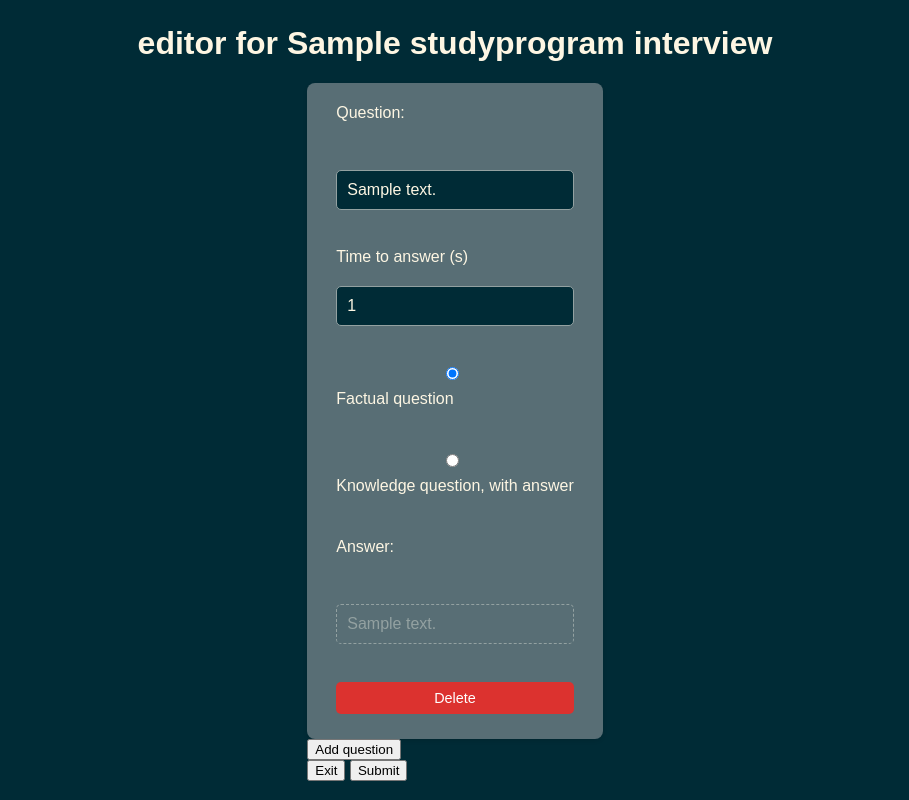
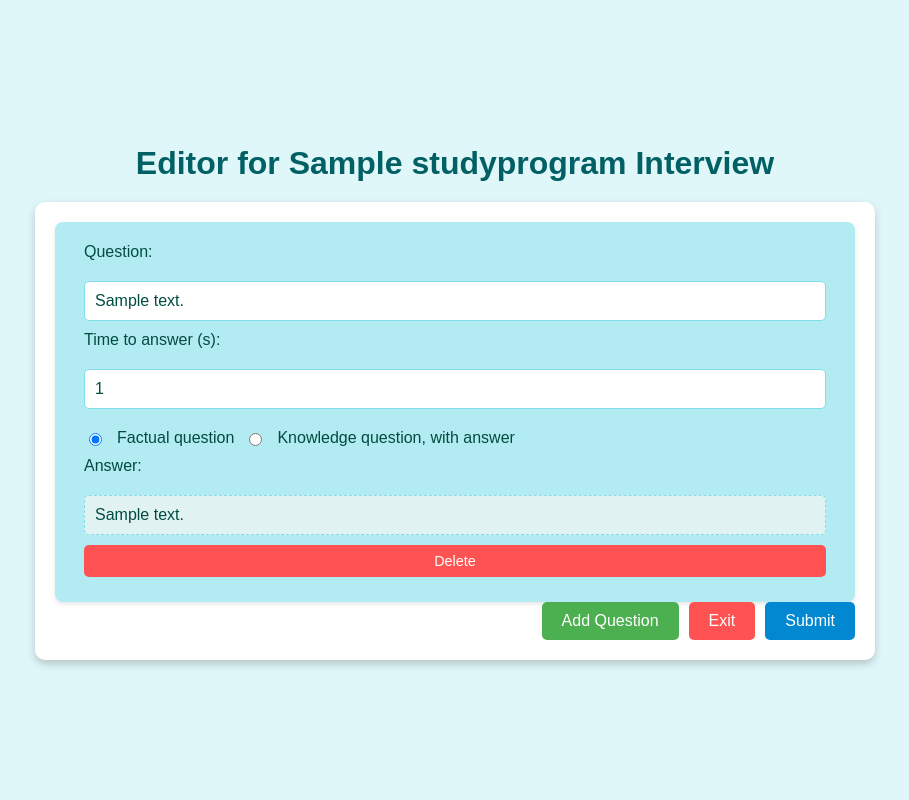
Before and after one commit to AP2424/AInterview, a Django app: page /interviewEditor/000/ in a window 1280 px wide. Shown: the whole page, without its empty margins (185-1094 px from the left). Run offline with Django 5.2, Linux system fonts and the light colour scheme; tables that the repository leaves empty hold one stand-in row (values such as "Sample post"); parts of the project's set-up code (start-up, migrations or seed data) failed here and were passed over.

Commit message:
Login pages and UI

```diff
--- a/main/static/main/main.css
+++ b/main/static/main/main.css
@@ -8,8 +8,8 @@
 /* General Styles */
 body {
     font-family: Arial, sans-serif;
-    background-color: #002b36; /* Dark green background */
-    color: #fdf6e3; /* Light text color */
+    background-color: #e0f7fa; /* Light blue background */
+    color: #004d40; /* Dark teal text for better contrast */
     margin: 0;
     padding: 0;
     display: flex;
@@ -23,16 +23,16 @@ body {
     text-align: center;
     font-size: 2rem;
     margin-bottom: 20px;
-    color: #93a1a1; /* Light blue */
+    color: #006064; /* Slightly darker teal for the title */
 }
 
 .editor-form {
     width: 80%;
     max-width: 800px;
-    background-color: #073642; /* Slightly lighter dark green */
+    background-color: #ffffff; /* White background for the form */
     padding: 20px;
     border-radius: 10px;
-    box-shadow: 0 4px 8px rgba(0, 0, 0, 0.2);
+    box-shadow: 0 4px 8px rgba(0, 0, 0, 0.2); /* Subtle shadow for depth */
 }
 
 .questions-container {
@@ -42,7 +42,7 @@ body {
 }
 
 .question {
-    background-color: #586e75; /* Muted green */
+    background-color: #b2ebf2; /* Light teal for question blocks */
     padding: 15px;
     border-radius: 8px;
     box-shadow: 0 2px 4px rgba(0, 0, 0, 0.1);
@@ -58,7 +58,7 @@ body {
 /* Remove extra spacing between labels and inputs */
 .question-fieldset label {
     font-size: 1rem;
-    color: #fdf6e3; /* Light text */
+    color: #004d40; /* Dark teal text */
     display: inline-block;
     margin-bottom: 5px; /* Add slight spacing below labels */
     vertical-align: middle;
@@ -69,17 +69,17 @@ body {
     width: 100%;
     padding: 10px;
     font-size: 1rem;
-    border: 1px solid #93a1a1; /* Light blue border */
+    border: 1px solid #80deea; /* Light teal border */
     border-radius: 5px;
-    background-color: #002b36; /* Dark green background */
-    color: #fdf6e3; /* Light text */
+    background-color: #ffffff; /* White background for inputs */
+    color: #004d40; /* Dark teal text */
     margin-top: 5px; /* Add slight spacing above inputs */
 }
 
 .question-fieldset input[type="text"]:disabled {
-    background-color: #586e75; /* Muted green */
-    color: #93a1a1; /* Light blue text */
-    border: 1px dashed #93a1a1; /* Daashed border for distinction */
+    background-color: #e0f2f1; /* Muted teal for disabled fields */
+    color: #004d40; /* Dark teal text */
+    border: 1px dashed #80deea; /* Dashed border for distinction */
     cursor: not-allowed;
 }
 
@@ -89,7 +89,7 @@ body {
 }
 
 .question-fieldset button {
-    background-color: #dc322f; /* Red for delete button */
+    background-color: #ff5252; /* Bright red for delete button */
     color: white;
     border: none;
     padding: 8px 12px;
@@ -99,7 +99,7 @@ body {
 }
 
 .question-fieldset button:hover {
-    background-color: #b71c1c; /* Darker red on hover */
+    background-color: #d32f2f; /* Darker red on hover */
 }
 
 /* Align radio buttons and labels horizontally */
@@ -122,9 +122,10 @@ body {
 
 /* Buttons */
 .button-container {
+    grid-area: buttons;
     display: flex;
-    justify-content: space-between;
-    margin-top: 20px;
+    justify-content: flex-end;
+    gap: 10px;
 }
 
 .add-question-button,
@@ -138,28 +139,109 @@ body {
 }
 
 .add-question-button {
-    background-color: #268bd2; /* Light blue */
+    background-color: #4caf50; /* Green for add button */
     color: white;
 }
 
 .add-question-button:hover {
-    background-color: #0d47a1; /* Darker blue on hover */
+    background-color: #388e3c; /* Darker green on hover */
 }
 
 .exit-button {
-    background-color: #dc322f; /* Red */
+    background-color: #ff5252; /* Bright red for exit button */
     color: white;
 }
 
 .exit-button:hover {
-    background-color: #b71c1c; /* Darker red on hover */
+    background-color: #d32f2f; /* Darker red on hover */
 }
 
 .submit-button {
-    background-color: #859900; /* Green */
+    background-color: #0288d1; /* Blue for submit button */
     color: white;
 }
 
 .submit-button:hover {
-    background-color: #2e7d32; /* Darker green on hover */
+    background-color: #01579b; /* Darker blue on hover */
 }
+
+/* General Page Container */
+.page-container {
+    display: grid;
+    grid-template-areas:
+        "camera title"
+        "camera question"
+        "camera buttons";
+    grid-template-columns: 1fr 3fr;
+    grid-template-rows: auto auto 1fr;
+    gap: 20px;
+    width: 90%;
+    max-width: 1200px;
+    height: 600px; /* Fixed height for the container */
+    margin: 20px auto;
+    padding: 20px;
+    border: 2px solid #004d40; /* Dark teal border */
+    border-radius: 10px;
+    background-color: #ffffff; /* White background for the container */
+    box-shadow: 0 4px 8px rgba(0, 0, 0, 0.2); /* Subtle shadow for depth */
+}
+
+/* Camera Container */
+.camera-container {
+    grid-area: camera;
+    width: 100%;
+    height: 300px;
+    border: 2px solid #004d40; /* Dark teal border */
+    border-radius: 10px; /* Rectangular with rounded corners */
+    overflow: hidden;
+    background-color: #e0f7fa; /* Light blue background */
+}
+
+#camera-feed {
+    width: 100%;
+    height: 100%;
+    object-fit: cover; /* Adjust the video to fit the container */
+}
+
+/* Content Container */
+.content-container {
+    grid-area: title;
+    text-align: left;
+    padding: 10px;
+}
+
+.question-title {
+    font-size: 1.5rem;
+    color: #004d40; /* Dark teal text */
+    margin-bottom: 10px;
+}
+
+.question-text {
+    grid-area: question;
+    font-size: 1.2rem;
+    color: #004d40; /* Dark teal text */
+    margin-top: 0;
+}
+
+.random-button {
+    background-color: #0288d1; /* Blue for buttons */
+    color: white;
+    border: none;
+    width: 120px; /* Fixed width */
+    height: 40px; /* Fixed height */
+    border-radius: 5px;
+    cursor: pointer;
+    font-size: 1rem;
+    text-align: center;
+    line-height: 40px; /* Vertically center text */
+}
+
+.random-button:hover {
+    background-color: #01579b; /* Darker blue on hover */
+}
+
+.interview-title {
+    font-size: 2rem;
+    color: #004d40; /* Dark teal text */
+    margin-bottom: 20px;
+}
--- a/main/templates/main/editor.html
+++ b/main/templates/main/editor.html
@@ -9,16 +9,23 @@
 <template id="question-template">
     <div class="question">
         <fieldset class="question-fieldset">
-            <label for="question-main">Question: </label><br>
-            <input type="text" id="question-main" name="question[]"><br>
-            <label for="maxtime">Time to answer (s)</label>
-            <input type="number" id="maxtime" name="maxtime[]" value="60"><br>
-            <input type="radio" checked id="factual" name="qtype[]", value="factual">
-            <label for="factual">Factual question</label><br>
-            <input type="radio" id="knowledge" name="qtype[]", value="knowledge">
-            <label for="knowledge">Knowledge question, with answer</label><br>
-            <label for="answer">Answer: </label><br>
-            <input type="text" id="answer" name="answer[]"><br>
+            <label for="question-main">Question:</label>
+            <input type="text" id="question-main" name="question[]">
+
+            <label for="maxtime">Time to answer (s):</label>
+            <input type="number" id="maxtime" name="maxtime[]" value="60">
+
+            <div class="radio-group">
+                <input type="radio" checked id="factual" name="qtype[]" value="factual">
+                <label for="factual">Factual question</label>
+
+                <input type="radio" id="knowledge" name="qtype[]" value="knowledge">
+                <label for="knowledge">Knowledge question, with answer</label>
+            </div>
+
+            <label for="answer">Answer:</label>
+            <input type="text" id="answer" name="answer[]">
+
             <button type="button" id="del-button">Delete</button>
         </fieldset>
     </div>
@@ -84,19 +91,21 @@
 
 </script>
 <body>
-    <h1>editor for {{ program.courseName }} interview</h1>
-    <form id="interview-form">
-    <div id="questions-container">
+    <h1 class="editor-title">Editor for {{ program.courseName }} Interview</h1>
+    <form id="interview-form" class="editor-form">
+        <div id="questions-container" class="questions-container">
             {% for question in questions %}
-            <script> addExistingQuestion("{{ question.questionText }}", {{ question.maxTime }}, "{{ question.type }}", "{{ question.answer|default:''}}") </script>
+                <script> addExistingQuestion("{{ question.questionText }}", "{{ question.maxTime }}", "{{ question.type }}", "{{ question.answer|default:''}}") </script>
             {% endfor %}
             {% if not questions %}
                 <script> addNewQuestion() </script>
             {% endif %}
         </div>
-    <button type="button" onclick="addNewQuestion()">Add question</button><br>
-    <button type="button" onclick="exit()">Exit</button>
-    <button type="submit" onclick="submit()">Submit</button>
+        <div class="button-container">
+            <button type="button" class="add-question-button" onclick="addNewQuestion()">Add Question</button>
+            <button type="button" class="exit-button" onclick="exit()">Exit</button>
+            <button type="submit" class="submit-button" onclick="submit()">Submit</button>
+        </div>
     </form>
 </body>
 
--- a/main/views.py
+++ b/main/views.py
@@ -2,6 +2,7 @@ from asyncio.windows_events import NULL
 from django.http import JsonResponse
 from django.shortcuts import render
 from django.views.decorators.csrf import csrf_exempt
+from django.core.serializers import serialize
 from .models import StudyProgram, InterviewModel, Question
 
 def CoursesMain(request):
@@ -58,5 +59,6 @@ def applicantDashboard(request):
 def interview(request, pk):
     program = StudyProgram.objects.get(id=pk)
     model = InterviewModel.objects.get(studyProgram=program)
-    questions = model.questionsList.all()
-    return render(request, 'main/interview.html', context={'questions': questions})
+    questions = Question.objects.filter(model=model).order_by('position')
+    serialized_questions = serialize('json', questions)
+    return render(request, 'main/interview.html', context={'questions': serialized_questions})
```
Also changed, not shown: main/templates/main/interview.html (+84 -31 lines). Lines whose indentation alone changed are shown as unchanged.
